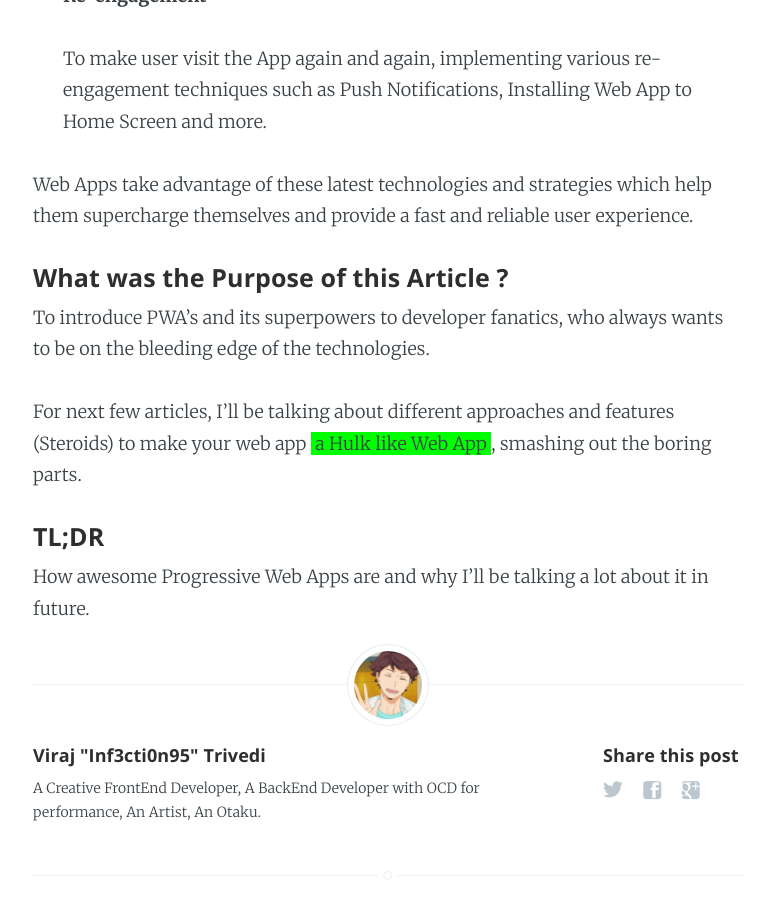
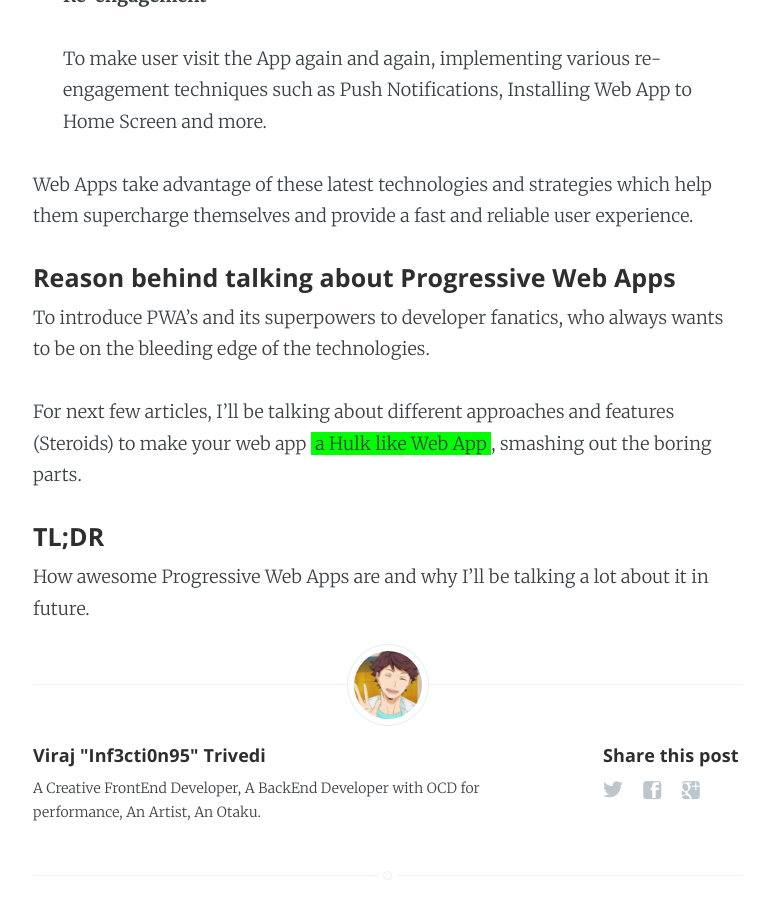
Before and after one commit to inf3cti0n95/Otaku-Codes, a Jekyll site: the page built from _posts/2017-05-26-web-apps-on-steroids-progressive-web-apps-introduction.markdown, in a window 1280 px wide and 900 px high, scrolled down 3127 px. Shown: the whole window, without its empty margins (252-1026 px from the left). Built offline with Jekyll 4.4.1, drawn with Linux system fonts in a browser that asks for light colours; comment, search, counter and statistics services are not loaded.

Commit message:
Edited Article

```diff
--- a/_posts/2017-05-26-web-apps-on-steroids-progressive-web-apps-introduction.markdown
+++ b/_posts/2017-05-26-web-apps-on-steroids-progressive-web-apps-introduction.markdown
@@ -62,7 +62,7 @@ I've listed some steroids Web Apps need to take to call it a PWA.
 
 Web Apps take advantage of these latest technologies and strategies which help them supercharge themselves and provide a fast and reliable user experience.
 
-#### What was the Purpose of this Article ?
+#### Reason behind talking about Progressive Web Apps
 
 To introduce PWA's and its superpowers to developer fanatics, who always wants to be on the bleeding edge of the technologies.
 
```
